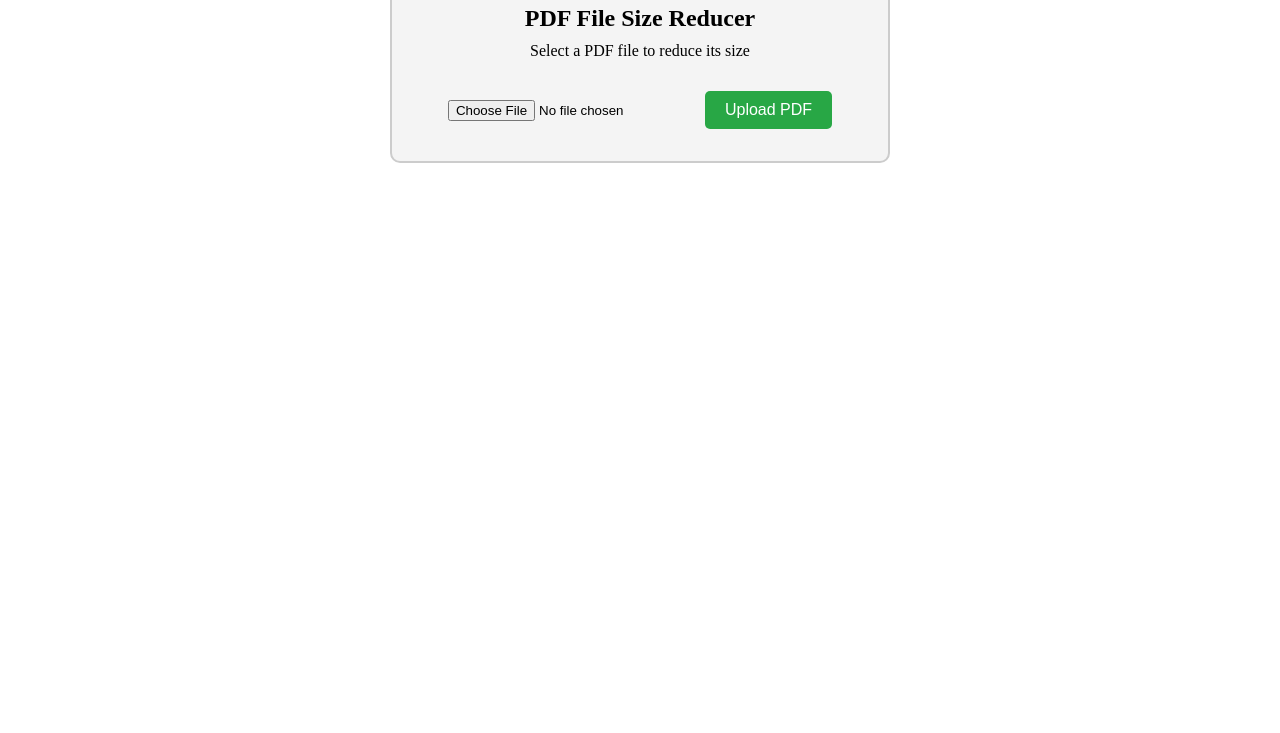
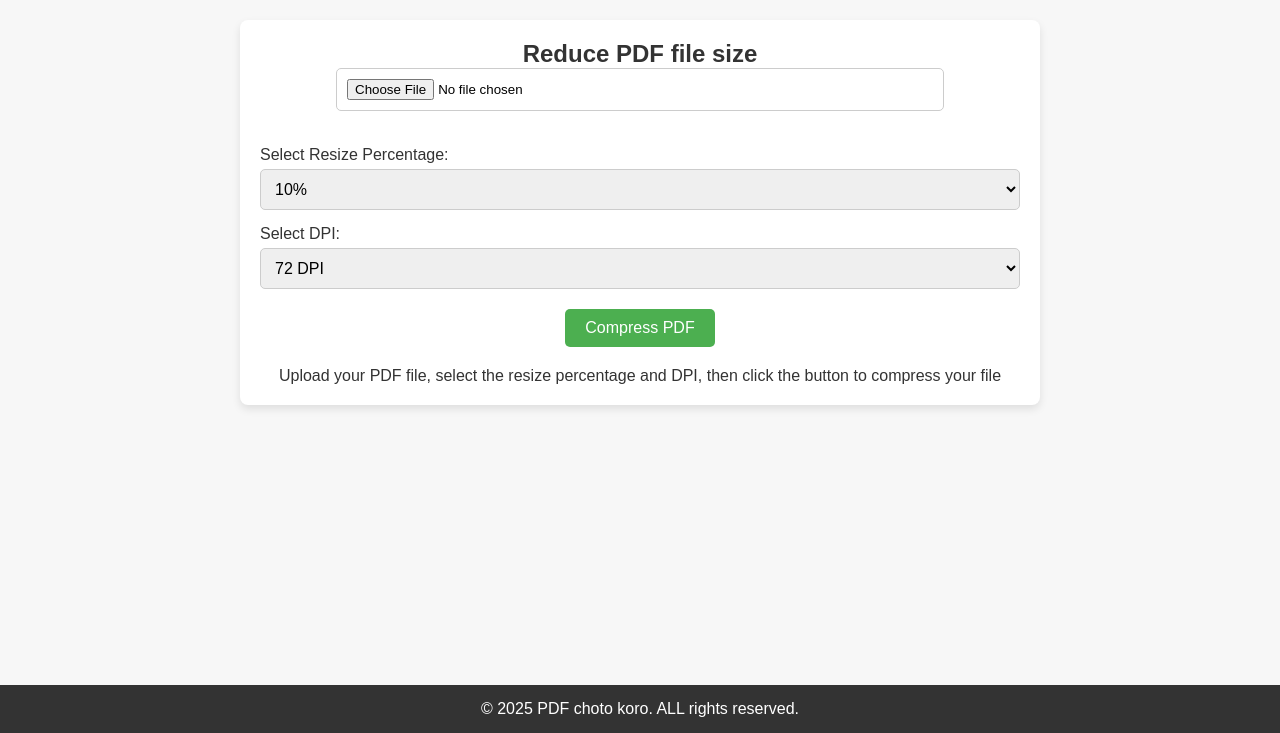
Before and after one commit to artsamir/choto-koro-pdf, a plain HTML site: page index.html in a window 1280 px wide. Shown: the part 67-800 px from the top of the page. Drawn offline with Linux system fonts and the light colour scheme.

Commit message:
pdf choto koro

```diff
--- a/index.html
+++ b/index.html
@@ -3,30 +3,59 @@
 <head>
     <meta charset="UTF-8">
     <meta name="viewport" content="width=device-width, initial-scale=1.0">
-    <title>PDF Reducer</title>
-    <link rel="stylesheet" href="style.css">
+    <title>PDF choto koro</title>
+    <link rel="stylesheet" href="styles.css">
 </head>
 <body>
+
+    <header>
+        <h1>PDF Choto Koro</h1>
+    </header>
+
     <div class="container">
-        <h1>PDF File Size Reducer</h1>
-        <p>Select a PDF file to reduce its size</p>
-
-        <!-- File upload button -->
-        <input type="file" id="pdfInput" accept=".pdf">
-        <button id="uploadBtn" disabled>Upload PDF</button>
-
-        <!-- Progress bar -->
-        <div id="progressContainer" class="hidden">
-            <label>Processing:</label>
-            <progress id="progressBar" value="0" max="100"></progress>
+        <h2>Reduce PDF file size</h2>
+        <div class="upload-section">
+            <input type="file" id="file-input" accept=".pdf">
         </div>
 
-        <!-- Download button -->
-        <div id="downloadContainer" class="hidden">
-            <button id="downloadBtn">Download Reduced PDF</button>
+        <!--Percentage Dropdown-->
+        <div class="percentage-dropdown">
+            <label for=""percentageSelect>Select Resize Percentage:</label>
+            <select id="percentageSelect">
+                <option value="10">10%</option>
+                <option value="30">30%</option>
+                <option value="50">50%</option>
+                <option value="75">75%</option>
+                <option value="90">90%</option>
+            </select>
+        </div>
+
+        <!--DPI Dropdown-->
+        <div class="dpi-dropdown">
+            <label for="dpiSelect">Select DPI:</label>
+            <select id="dpiSelect">
+                <option value="72">72 DPI</option>
+                <option value="150">150 DPI</option>
+                <option value="300">300 DPI</option>
+                <option value="600">600 DPI</option>
+                <option value="1200">1200 DPI</option>
+            </select>
+        </div>
+
+        <div class="compress-btn-section">
+            <button id="compressBtn">Compress PDF</button>
+        </div>
+
+        <div class="info">
+            <p>Upload your PDF file, select the resize percentage and DPI, then click the button to compress your file</p>
         </div>
     </div>
 
-    <script src="script.js"></script>
+    <footer>
+        <p>&copy; 2025 PDF choto koro. ALL rights reserved.</p>
+    </footer>
+
+    <!-- External JavaScript file -->
+     <script src="script.js"></script>
 </body>
 </html>
--- a/style.css
+++ /dev/null
@@ -1,60 +0,0 @@
-/* General reset */
-* {
-    margin: 0;
-    padding: 0;
-    box-sizing: border-box;
-}
-
-/* Container */
-.container {
-    max-width: 500px;
-    margin: 50px auto;
-    text-align: center;
-    padding: 20px;
-    border: 2px solid #ccc;
-    border-radius: 10px;
-    background-color: #f4f4f4;
-}
-
-h1 {
-    font-size: 24px;
-    margin-bottom: 10px;
-}
-
-p {
-    font-size: 16px;
-    margin-bottom: 20px;
-}
-
-/* Button styles */
-button {
-    background-color: #28a745;
-    color: white;
-    border: none;
-    padding: 10px 20px;
-    font-size: 16px;
-    border-radius: 5px;
-    cursor: pointer;
-    transition: background-color 0.3s;
-}
-
-button:hover {
-    background-color: #218838;
-}
-
-/* File input styles */
-input[type="file"] {
-    margin: 20px 0;
-}
-
-/* Progress bar */
-progress {
-    width: 100%;
-    height: 20px;
-    margin-top: 10px;
-}
-
-/* Hidden elements */
-.hidden {
-    display: none;
-}
--- /dev/null
+++ b/styles.css
@@ -0,0 +1,114 @@
+/* General Reset */
+* {
+    margin: 0;
+    padding: 0;
+    box-sizing: border-box;
+}
+
+/* Body Styling */
+body {
+    font-family: Arial, Helvetica, sans-serif;
+    background-color: #f7f7f7;
+    margin: 0;
+    padding: 0;
+}
+
+/* Header Styling */
+header {
+    background-color: #4CAF50;
+    color: white;
+    padding: 15px;
+    text-align: center;
+}
+
+/* Container for the main content */
+.container {
+    max-width: 800px;
+    margin: 20px auto;
+    padding: 20px;
+    background-color: white;
+    border-radius: 8px;
+    box-shadow: 0 4px 8px rgba(0, 0, 0, 0.1);
+}
+
+/* Heading */
+h2 {
+    text-align: center;
+    color: #333;
+}
+
+/* Upload Section */
+.upload-section {
+    display: flex;
+    flex-direction: column;
+    align-items: center;
+    margin-bottom: 20px;
+}
+
+/* File input field */
+.upload-section input[type="file"] {
+    padding: 10px;
+    margin-bottom: 15px;
+    border: 1px solid #ccc;
+    border-radius: 5px;
+    width: 80%;
+}
+
+/* Dropdown menu styling */
+.percentage-dropdown, .dpi-dropdown {
+    margin-bottom: 15px;
+}
+
+label {
+    font-size: 16px;
+    color: #333;
+    margin-bottom: 5px;
+    display: block;
+}
+
+select {
+    padding: 10px;
+    font-size: 16px;
+    border: 1px solid #ccc;
+    border-radius: 5px;
+    width: 100%;
+}
+
+/* Button styling */
+.compress-btn-section {
+    text-align: center;
+    margin-top: 20px;
+}
+
+.compress-btn-section button {
+    background-color: #4CAF50;
+    color: white;
+    padding: 10px 20px;
+    border: none;
+    border-radius: 5px;
+    cursor: pointer;
+    font-size: 16px;
+}
+
+.compress-btn-section button:hover {
+    background-color: #45a049;
+}
+
+/* Information section */
+.info {
+    text-align: center;
+    font-size: 16px;
+    color: #333;
+    margin-top: 20px;
+}
+
+/* Footer styling */
+footer {
+    text-align: center;
+    padding: 15px;
+    background-color: #333;
+    color: white;
+    position: fixed;
+    width: 100%;
+    bottom: 0;
+}
```
